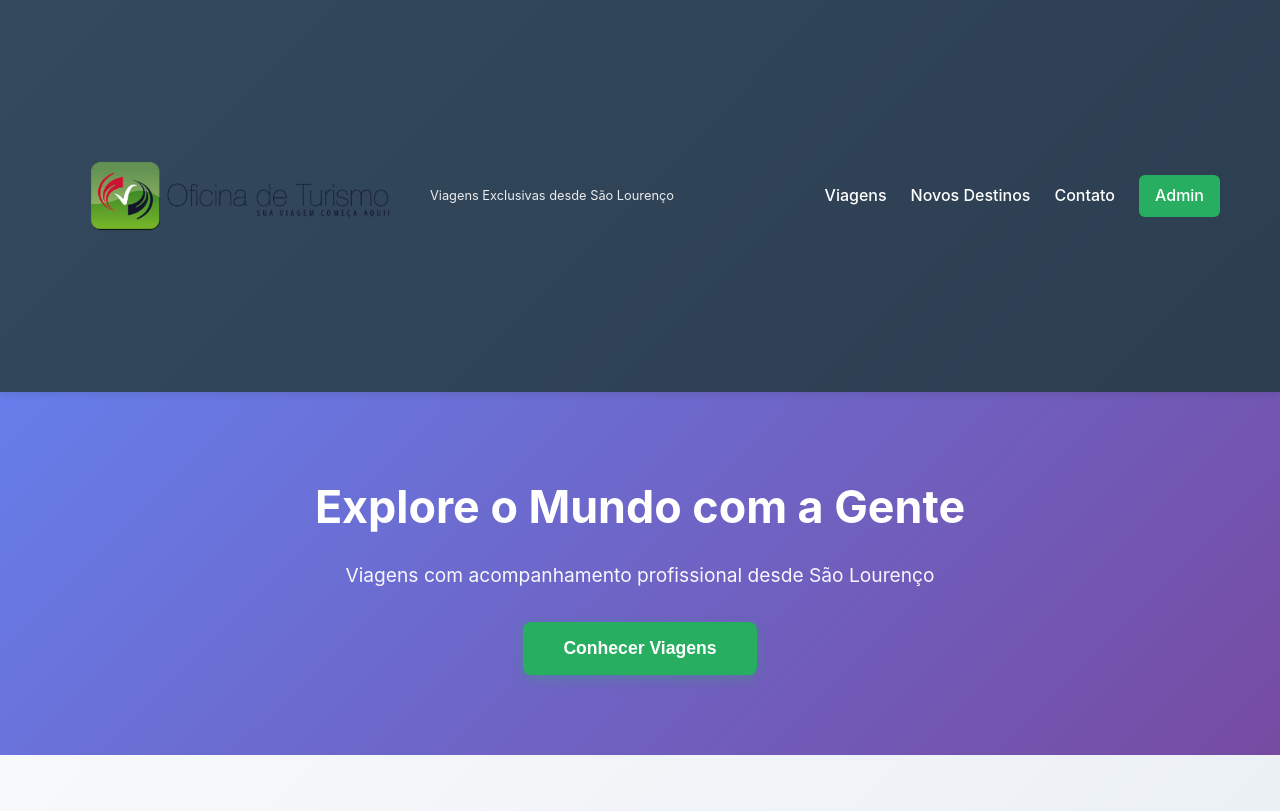
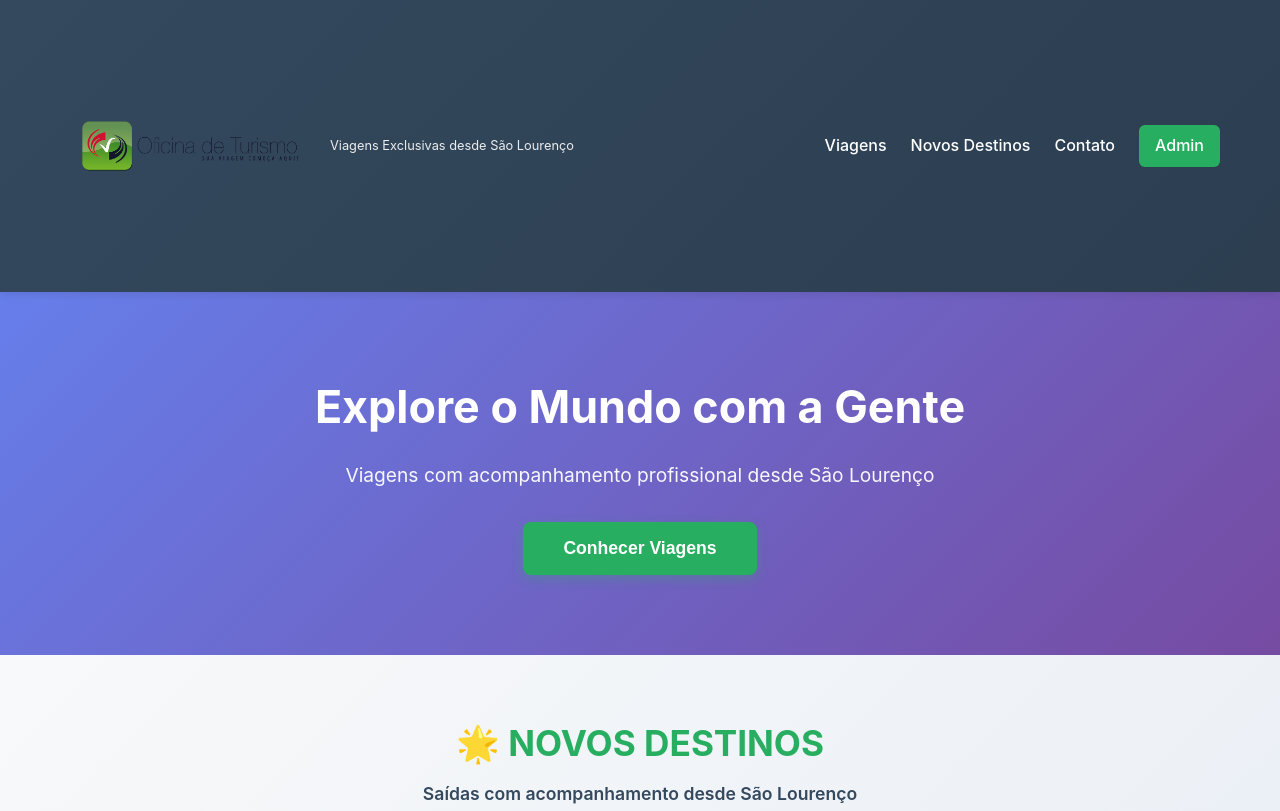
Before and after one commit to fernandoneto1210-sys/obomguru-app, a plain HTML site: page public/index.html in a window 1280 px wide. Shown: the top 811 px of the page. Drawn offline with Linux system fonts and the light colour scheme; a script that the page names is missing.

Commit message:
Update home.css

```diff
--- a/public/css/home.css
+++ b/public/css/home.css
@@ -46,7 +46,7 @@ body {
 }
 
 .logo-img {
-  height: 360px;        /* ajuste se precisar maior/menor */
+  height: 260px;        /* ajuste se precisar maior/menor */
   width: auto;
 }
 
```
